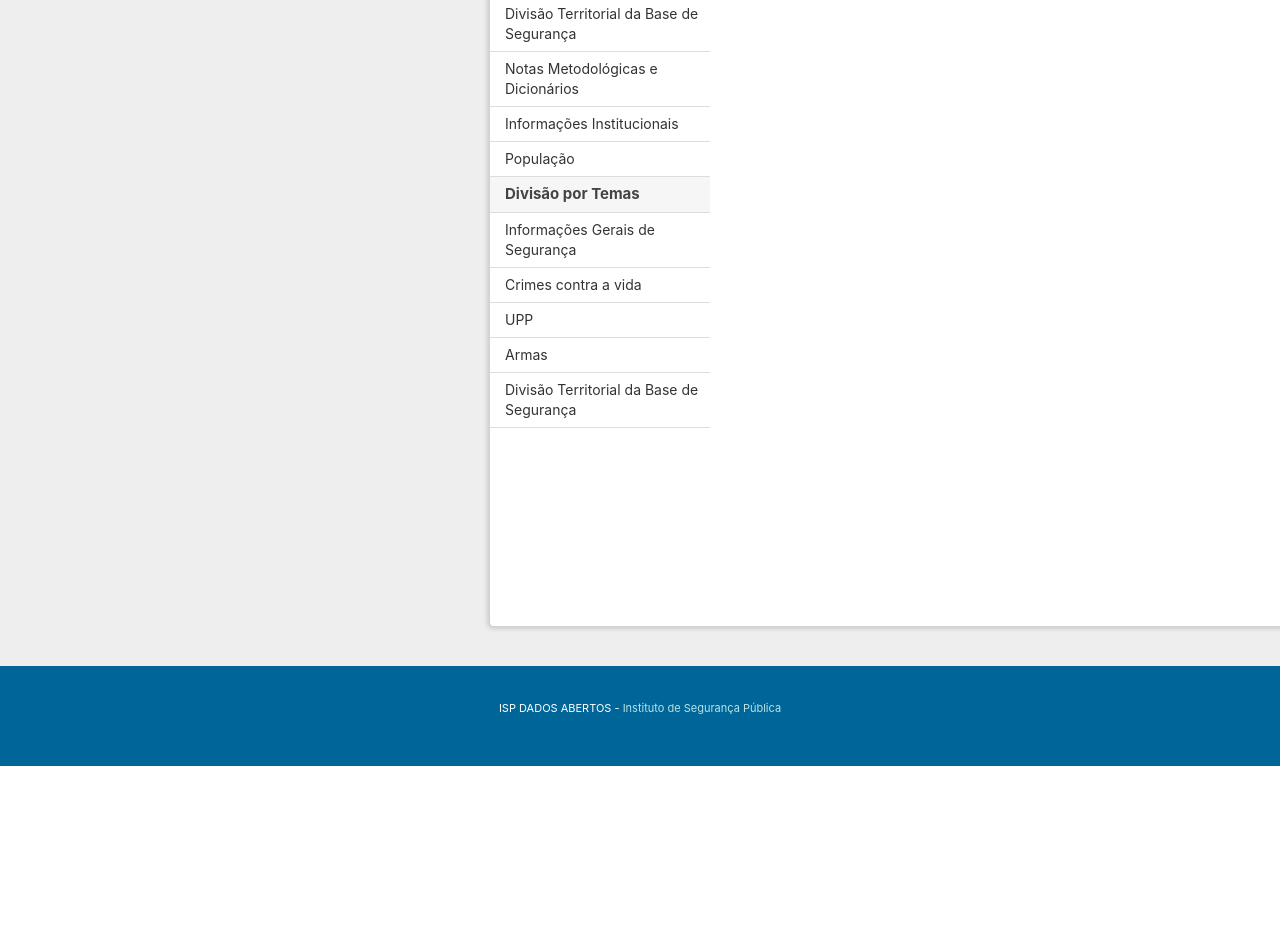
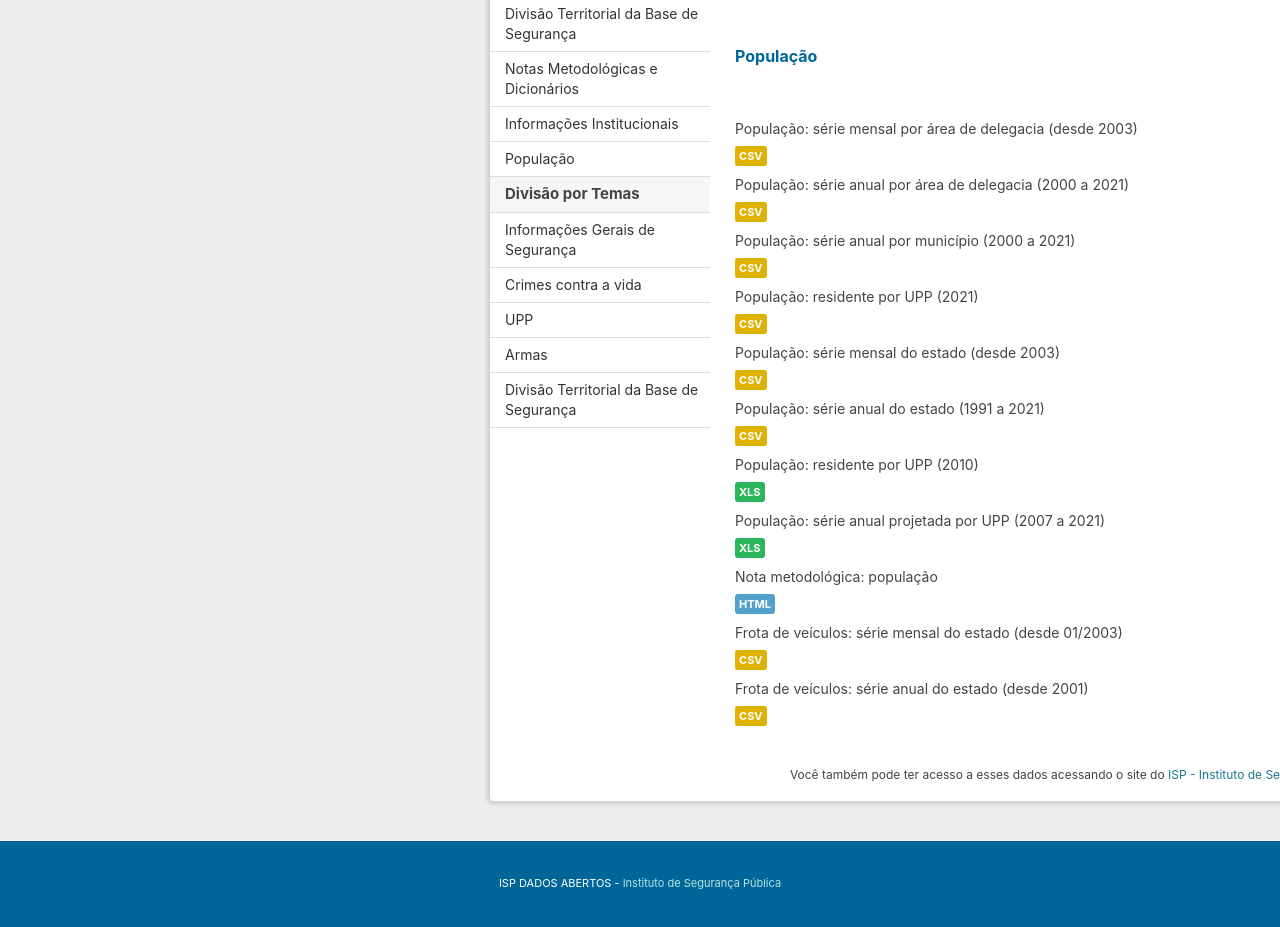
Before and after one commit to Brunopjunq/ISP-page-frontend, a React (Create React App) app: page / in a window 1280 px wide. Shown: the part 367-1294 px from the top of the page. Before the commit the page ends 1133 px from the top, so only its background shows below. Built offline with nearby package versions, Linux system fonts and the light colour scheme.

Commit message:
feat: add MainContent layout

```diff
--- a/src/components/SideBar.js
+++ b/src/components/SideBar.js
@@ -68,6 +68,7 @@ const InfoBox = styled.div`
     width: 220px;
     min-height: 35px;
     border-bottom: 1px solid #DDDDDD;
+    cursor: pointer;
 
     p {
         color: #333333;
@@ -78,4 +79,8 @@ const InfoBox = styled.div`
         padding-bottom: 7px;
         line-height: 20px;
     }
+
+    :hover {
+        background-color: #eeeeee;
+    }
 `
--- a/src/pages/PopulationPage.js
+++ b/src/pages/PopulationPage.js
@@ -14,6 +14,81 @@ export default function PopulationPage() {
         </TitleBox>
         <ContentBox>
             <SideBar />
+            <MainContentBox>
+                <SearchBox placeholder="Pesquisar conjunto de dados..." />
+                <TitleContent>
+                    População
+                </TitleContent>
+                <TextContent>
+                População: série mensal por área de delegacia (desde 2003)
+                </TextContent>
+                <LinkBox color={'#DFB100'}>
+                    CSV
+                </LinkBox>
+                <TextContent>
+                População: série anual por área de delegacia (2000 a 2021)
+                </TextContent>
+                <LinkBox color={'#DFB100'}>
+                    CSV
+                </LinkBox>
+                <TextContent>
+                População: série anual por município (2000 a 2021)
+                </TextContent>
+                <LinkBox color={'#DFB100'}>
+                    CSV
+                </LinkBox>
+                <TextContent>
+                População: residente por UPP (2021)
+                </TextContent>
+                <LinkBox color={'#DFB100'}>
+                    CSV
+                </LinkBox>
+                <TextContent>
+                População: série mensal do estado (desde 2003)
+                </TextContent>
+                <LinkBox color={'#DFB100'}>
+                    CSV
+                </LinkBox>
+                <TextContent>
+                População: série anual do estado (1991 a 2021)
+                </TextContent>
+                <LinkBox color={'#DFB100'}>
+                    CSV
+                </LinkBox>
+                <TextContent>
+                População: residente por UPP (2010)
+                </TextContent>
+                <LinkBox color={'#2DB55D'}>
+                    XLS
+                </LinkBox>
+                <TextContent>
+                População: série anual projetada por UPP (2007 a 2021)
+                </TextContent>
+                <LinkBox color={'#2DB55D'}>
+                    XLS
+                </LinkBox>
+                <TextContent>
+                Nota metodológica: população
+                </TextContent>
+                <LinkBox color={'#55A1CE'}>
+                    HTML
+                </LinkBox>
+                <TextContent>
+                Frota de veículos: série mensal do estado (desde 01/2003)
+                </TextContent>
+                <LinkBox color={'#DFB100'}>
+                    CSV
+                </LinkBox>
+                <TextContent>
+                Frota de veículos: série anual do estado (desde 2001)
+                </TextContent>
+                <LinkBox color={'#DFB100'}>
+                    CSV
+                </LinkBox>
+                <BottomContent>
+                <p>Você também pode ter acesso a esses dados acessando o site do <a>ISP - Instituto de Segurança Pública.</a></p>
+                </BottomContent>
+            </MainContentBox>
         </ContentBox>
         <Footer />
         </Page>
@@ -50,4 +125,67 @@ const ContentBox = styled.div`
     border-radius: 4px;
     margin-left: 490px;
     box-shadow: 0 0 4px 3px #CCCCCC;
+    display: flex;
 `
+
+const MainContentBox = styled.div`
+    min-height: 700px;
+    width: 720px;
+    box-sizing: border-box;
+    padding-left: 25px;
+    padding-top: 20px;
+    padding-bottom: 20px;
+`
+
+const SearchBox = styled.input`
+    width: 667px;
+    height: 52px;
+    font-size: 16px;
+    display: flex;
+    align-items: center;
+    padding-left: 16px;
+    border: 1px solid #e7e7e7;
+    margin-bottom: 50px;
+`
+
+const TitleContent = styled.p`
+    font-size: 16px;
+    color: #006699;
+    font-weight: 700;
+    margin-bottom: 58px;
+`
+
+const TextContent = styled.p`
+    font-size: 14px;
+    color: #444444;
+    margin-bottom: 10px;
+    margin-top: 16px;
+`
+
+const LinkBox = styled.div`
+    font-size: 11px;
+    font-weight: 700;
+    color: #FFFFFF;
+    display: inline;
+    padding: 3px 4px;
+    border-radius: 3px;
+    background-color: ${(props) => props.color};
+    margin-bottom: 17px;
+`
+
+const BottomContent = styled.div`
+    display: flex;
+    justify-content: center;
+    color: #444444;
+    font-size: 12px;
+    margin-top: 47px;
+
+    a {
+        cursor: pointer;
+        color: #187794;
+    }
+
+    :hover {
+        color: #444444;
+    }
+`
```
